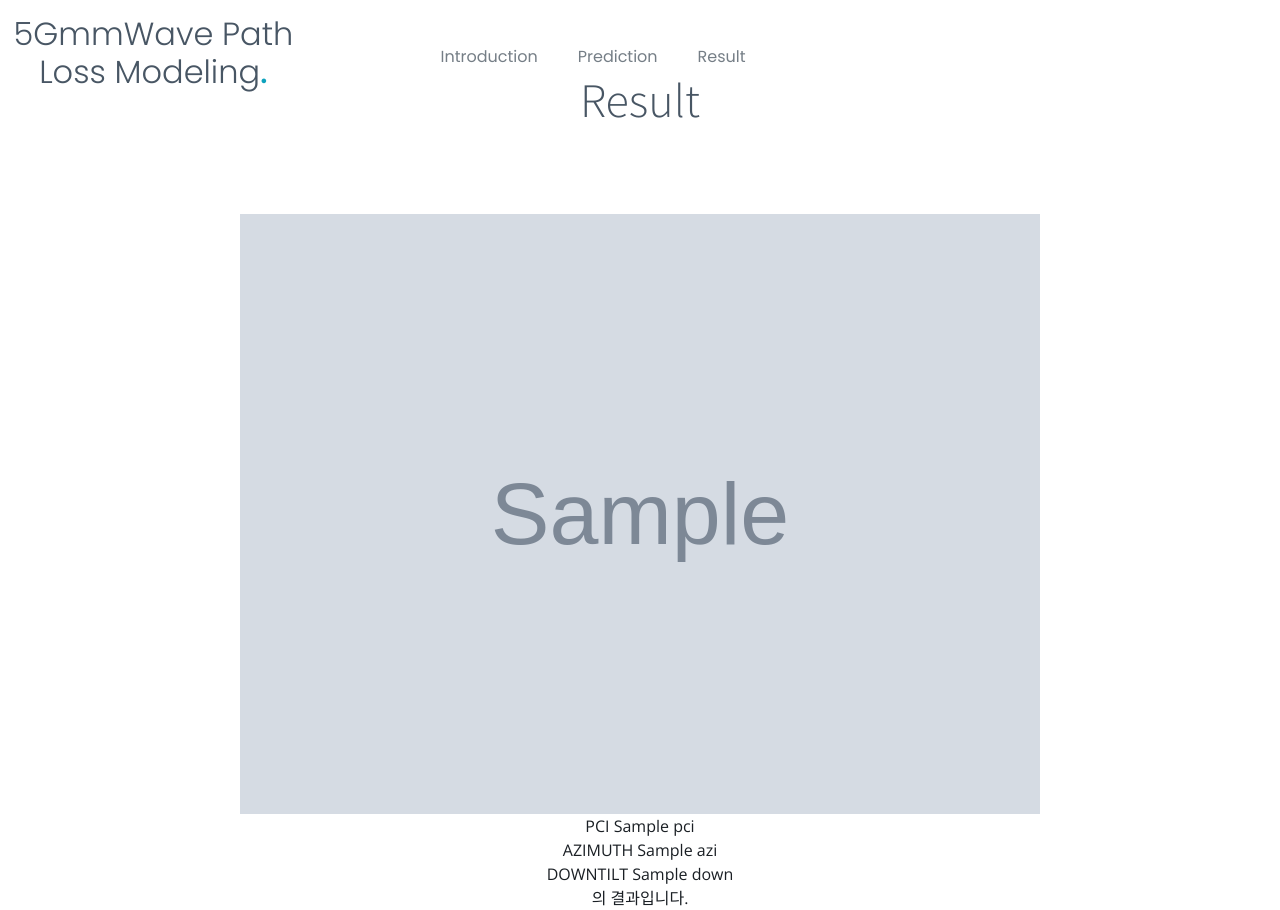
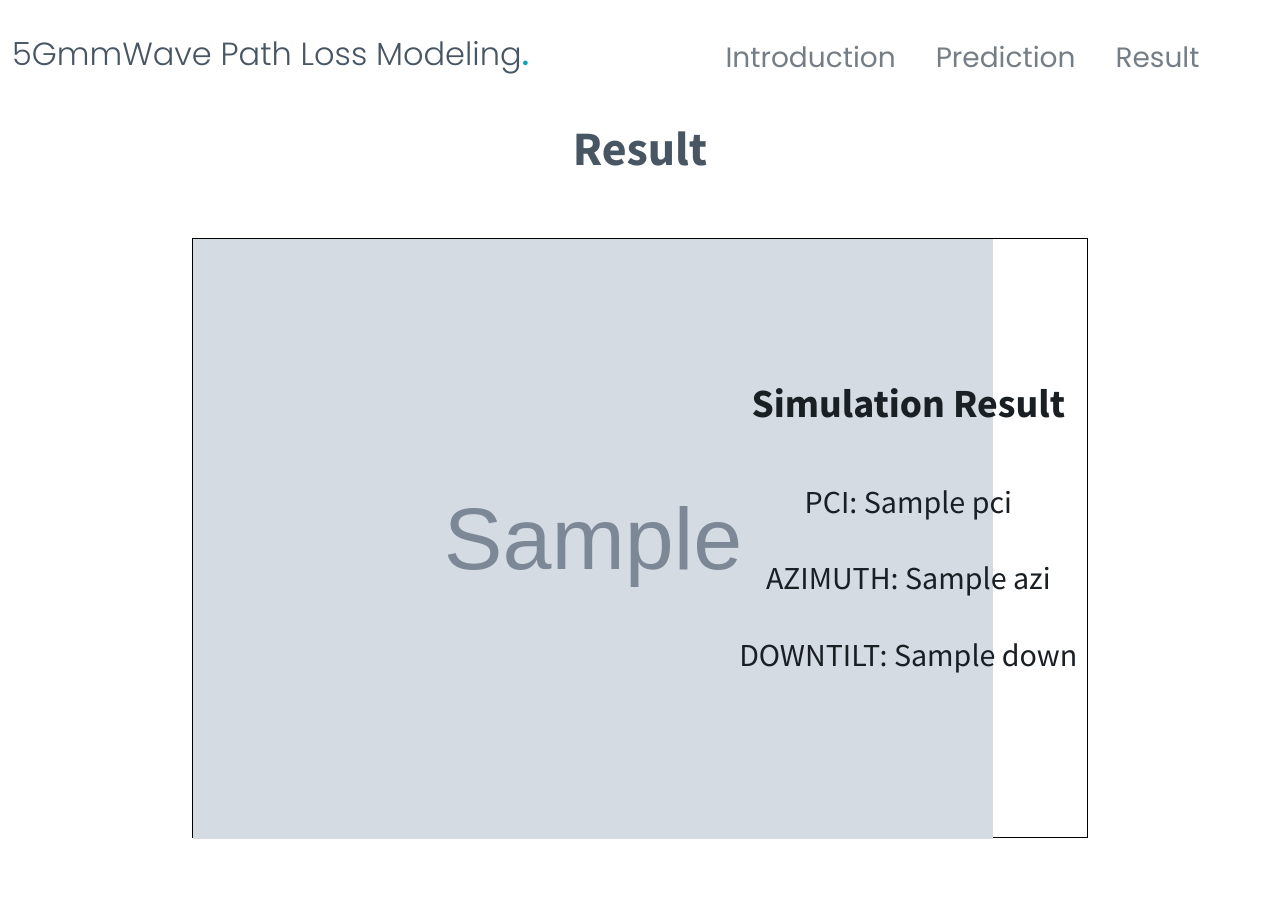
Before and after one commit to doomdabo/gbag_website, a Django app: template gbag/intro/templates/result.html in a window 1280 px wide. After the commit the page ends 839 px from the top, so only its background shows below. Run offline with Django 4.2, Linux system fonts and the light colour scheme; the template is opened without the code that fills it: most values are stand-ins (such as "Sample title", 1, 10 or a date in 2020); grey boxes marked "Sample" are stand-in pictures; some libraries are stand-ins or nearby versions.

Commit message:
html 수정

```diff
--- a/gbag/intro/templates/result.html
+++ b/gbag/intro/templates/result.html
@@ -43,36 +43,63 @@
           <!-- <img src="static/img/logo.png" alt=""> -->
           <h1>5GmmWave Path Loss Modeling<span>.</span></h1>
         </a>
-
+        <div style="margin-right: 100px;">
         <nav id="navbar" class="navbar">
           <ul>
-            <li><a class="nav-link scrollto" href="{% url 'introduction' %}">Introduction</a></li>
-            <li><a class="nav-link scrollto" href="{% url 'predict' %}">Prediction</a></li>
-            <li><a class="nav-link scrollto" href="{% url 'result' %}">Result</a></li>
+            <li><a class="nav-link scrollto" href="{% url 'introduction' %}" style="font-size: 28px;">Introduction</a></li>
+            <li><a class="nav-link scrollto" href="{% url 'predict' %}" style="font-size: 28px;">Prediction</a></li>
+            <li><a class="nav-link scrollto" href="{% url 'result' %}" style="font-size: 28px;">Result</a></li>
           </ul>
           <i class="bi bi-list mobile-nav-toggle d-none"></i>
         </nav><!-- .navbar -->
-
+      </div>
       </div>
     </header><!-- End Header -->
 
+    <style>
+
+      div.box{
+          width: 70%;
+          height: 600px;
+          border: 1px solid #000;
+          margin: 0 auto;
+      }
+      .left {
+          width: 60%;
+          height:600px;
+          float: left;
+          box-sizing: border-box;
+          text-align: center;
+
+      }
+      .right {
+          width: 40%;
+          height: 300px;
+          float: right;
+          box-sizing: border-box;
+          padding-top:140px;
+      }
+
+      </style>
 </head>
 
 <body>
   <div class="section-header">
-    <br><br><br>
-    <h2>Result</h2>
+    <br><br><br><br><br>
+    <h2 style="font-weight: bold;">Result</h2>
   </div>
-  <br>
-  <div style="margin: 0 auto;">
-      <div style="margin: 0 auto;">
+  <div class="box" style="margin: 0 auto;">
+      <div class="left" style="margin: 0 auto;">
         <img src="{{img_path}}" alt="My Image" width="800" height="600" >
       </div>
-      <div style="margin: 0 auto;">
-        PCI {{pci}}<br>
-        AZIMUTH {{azi}}<br>
-        DOWNTILT {{down}}<br>
-        의 결과입니다.
+      <div class="right" style="margin: 0 auto;">
+        <h1 style="font-weight: bold;">Simulation Result</h2><br><br>
+        <h2>
+        PCI: {{pci}}<br><br>
+        AZIMUTH: {{azi}}<br><br>
+        DOWNTILT: {{down}}<br><br>
+
+        </h2>
       </div>
 
   </div>
```
Also changed, not shown: gbag/intro/templates/index.html (+5 -5 lines), gbag/intro/templates/introduction.html (+6 -6 lines), gbag/intro/templates/nav.html (deleted, +0 -79 lines), gbag/intro/templates/predict.html (+16 -13 lines).
